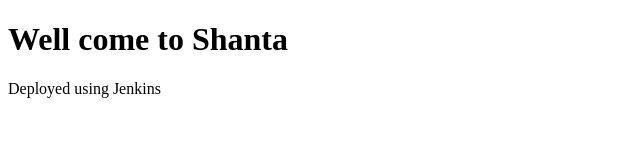
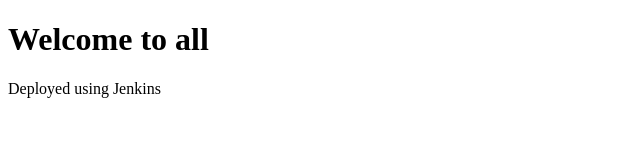
Before and after one commit to nageshdevaramani/my-html-app, a plain HTML site: page index.html in a window 1280 px wide. Shown: the whole page, without its empty margins (0-640 px from the left). Drawn offline with Linux system fonts and the light colour scheme.

Commit message:
Update index.html

```diff
--- a/index.html
+++ b/index.html
@@ -1,10 +1,10 @@
 <!DOCTYPE html>
 <html>
 <head>
-    <title>Hello Data Cake</title>
+    <title>Data Cake Jenkins</title>
 </head>
 <body>
-    <h1>Well come to Shanta</h1>
+    <h1>Welcome to all</h1>
     <p>Deployed using Jenkins</p>
 </body>
 </html>
```
